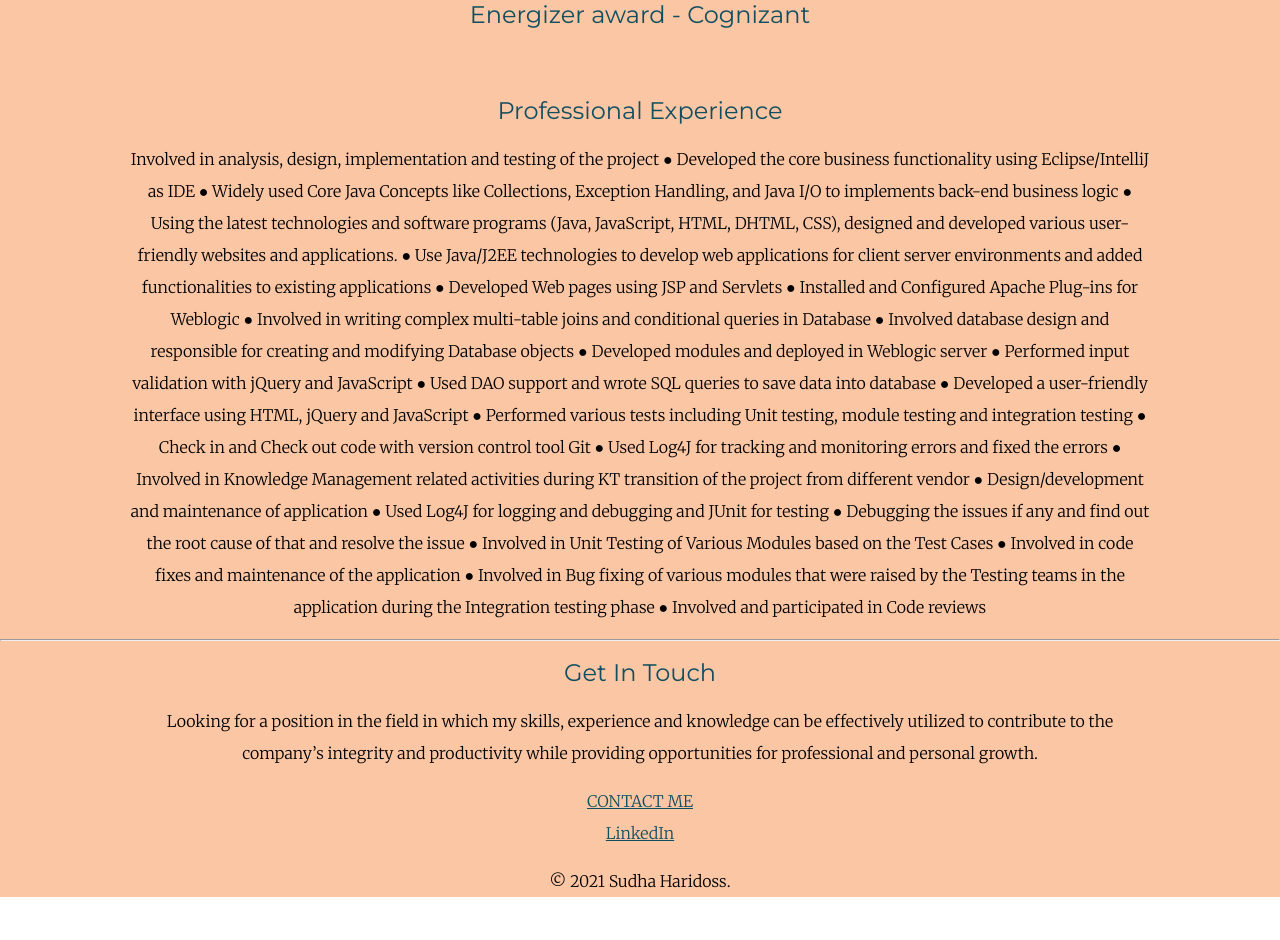
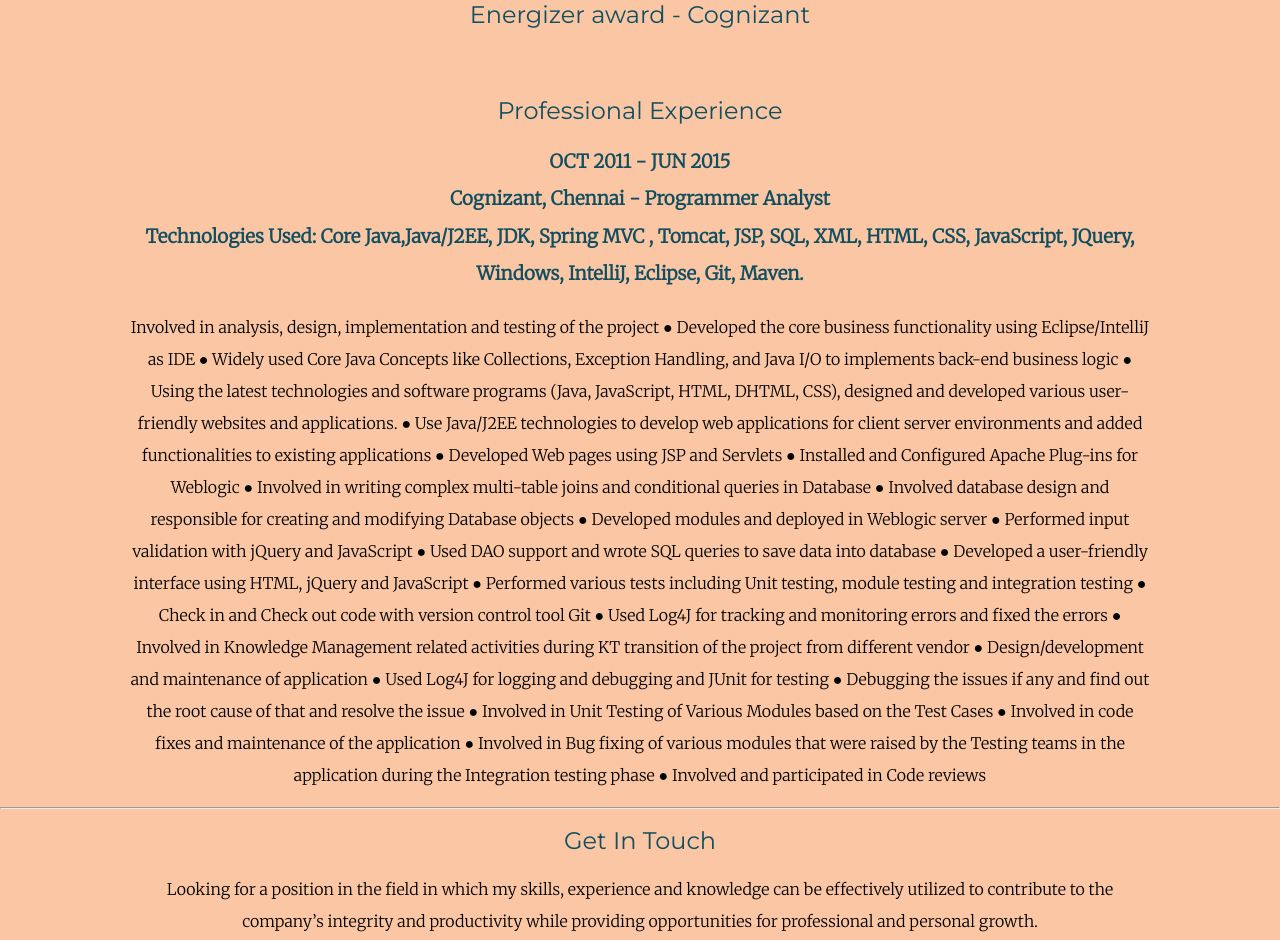
Before and after one commit to SudhaHaridoss/SudhaHaridossResume, a plain HTML site: page index.html in a window 1280 px wide. Shown: the part 2288-3228 px from the top of the page. Before the commit the page ends 3201 px from the top, so only its background shows below. Drawn offline with Linux system fonts and the light colour scheme.

Commit message:
Update index.html

```diff
--- a/index.html
+++ b/index.html
@@ -63,6 +63,12 @@
       <div class="skill-row">
         <img class="" src="" alt="">
         <h2>Professional Experience</h2>
+        <h3>
+          OCT 2011 - JUN 2015 <br>
+          Cognizant, Chennai - Programmer Analyst <br>
+          Technologies Used: Core Java,Java/J2EE, JDK, Spring MVC , Tomcat, JSP, SQL, XML, HTML, CSS,
+          JavaScript, JQuery, Windows, IntelliJ, Eclipse, Git, Maven.
+        </h3>
         <p>Involved in analysis, design, implementation and testing of the project
           ● Developed the core business functionality using Eclipse/IntelliJ as IDE
           ● Widely used Core Java Concepts like Collections, Exception Handling, and Java I/O to implements
```
